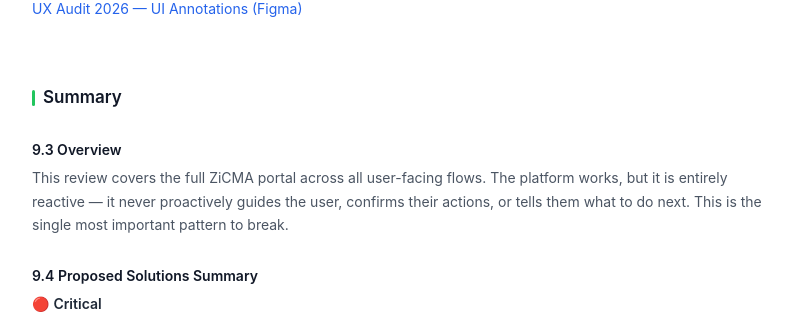
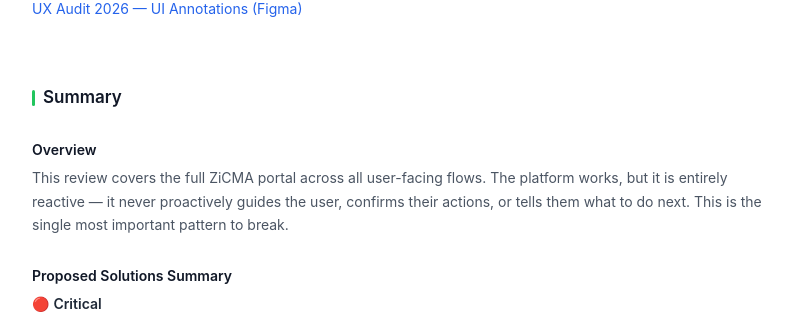
Before and after one commit to lixunoff/CV, a Next.js app: page /platformuxaudit in a window 1280 px wide. Shown: the part 10495-10825 px from the top of the page, without its empty margins (100-911 px from the left). Built offline with nearby package versions, Linux system fonts and the light colour scheme.

Commit message:
fix: skip numbering in unnumbered h2 sections (Summary)

```diff
--- a/app/platformuxaudit/page.tsx
+++ b/app/platformuxaudit/page.tsx
@@ -73,8 +73,12 @@ function normalizeHeadings(markdown: string): string {
     const h3Match = line.match(/^### (\d+\.\d+)/);
     const h4Match = line.match(/^#### (.+)$/);
 
-    if (h2Match) {
-      h2Num = h2Match[1];
+    if (line.startsWith('## ')) {
+      if (h2Match) {
+        h2Num = h2Match[1];
+      } else {
+        h2Num = ''; // unnumbered h2 (e.g. Summary) — disable numbering
+      }
       h3Num = '';
       h4Counter = 0;
       result.push(line);
@@ -84,8 +88,8 @@ function normalizeHeadings(markdown: string): string {
       result.push(line);
     } else if (h4Match) {
       const text = h4Match[1];
-      if (/^\d/.test(text)) {
-        result.push(line); // already has a number
+      if (/^\d/.test(text) || !h2Num) {
+        result.push(line); // already numbered, or in unnumbered section
       } else {
         h4Counter++;
         const prefix = h3Num ? `${h3Num}.${h4Counter}` : `${h2Num}.${h4Counter}`;
```
